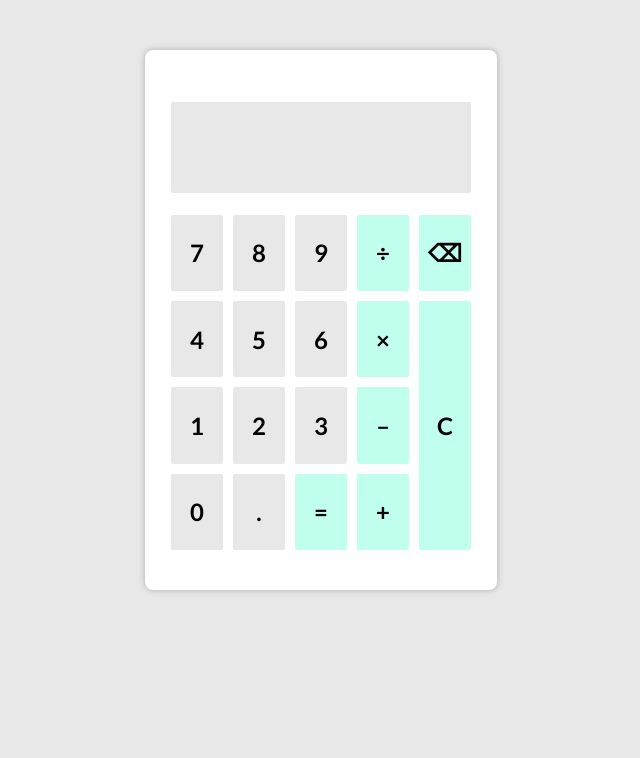
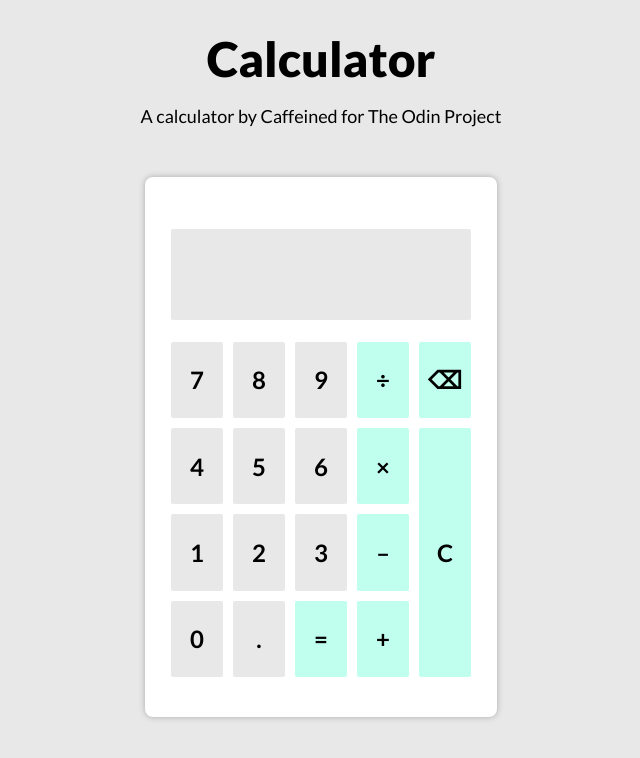
Before and after one commit to mimi-t/calculator, a plain HTML site: page index.html in a window 1280 px wide. Shown: the whole page, without its empty margins (319-959 px from the left). Drawn offline with Linux system fonts and the light colour scheme.

Commit message:
add header

```diff
--- a/index.html
+++ b/index.html
@@ -7,8 +7,12 @@
         <title>Calculator</title>
     </head>
     <body>
-        <main>
-            <div class="wrapper">
+        <header>
+            <h1>Calculator</h1>
+            <p>A calculator by Caffeined for The Odin Project</p>
+        </header>
+        <main id="wrapper">
+            <div class="calculator">
                 <div id="display"></div>
                 <button class= "number" id="seven" data-key="7">7</button>
                 <button class= "number" id="eight" data-key="8">8</button>
--- a/script.js
+++ b/script.js
@@ -105,7 +105,4 @@ backspace_button.addEventListener('click', (e) => {
     }
     currentNumber = currentNumber.slice(0, -1);
     displayInput(currentNumber);
-})
-// to do: backspace
-// tweak css: round corners, fix dimensions, change colours, add box shadows, darken bg-colour of buttons when clicked
-// consider adding view of equation entered (e.g. 7 x 8 + 9)
+});
--- a/styles.css
+++ b/styles.css
@@ -4,7 +4,28 @@ html {
     background: #e8e8e8;
 }
 
+header {
+    display: block;
+    width: 100%;
+    text-align: center;
+}
+
+h1 {
+    font-weight: 900;
+    margin-top: 30px;
+    margin-bottom: 8px;
+}
+
+header p {
+    font-size: 18px;
+}
+
 .wrapper {
+    display: block;
+    width: 100%;
+}
+
+.calculator {
     width: 300px;
     height: 460px;
     margin: 50px auto;
```
